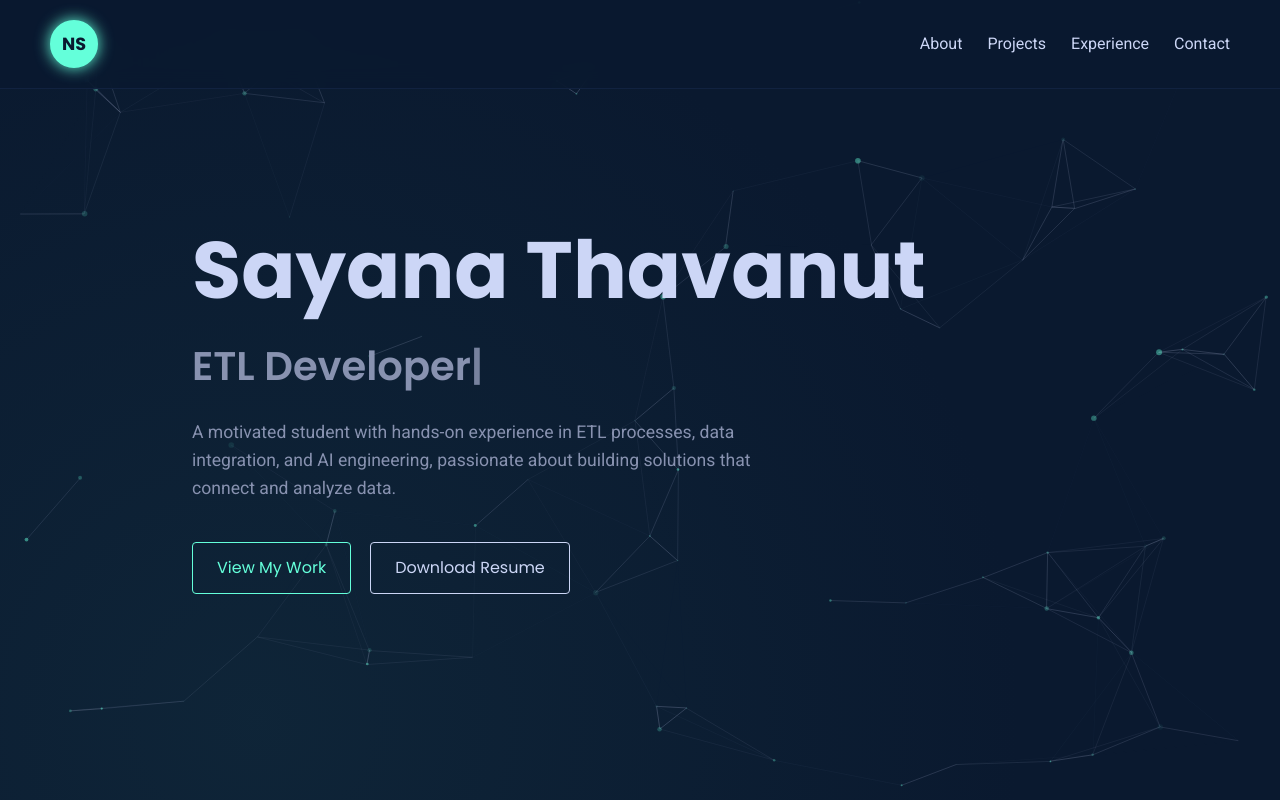
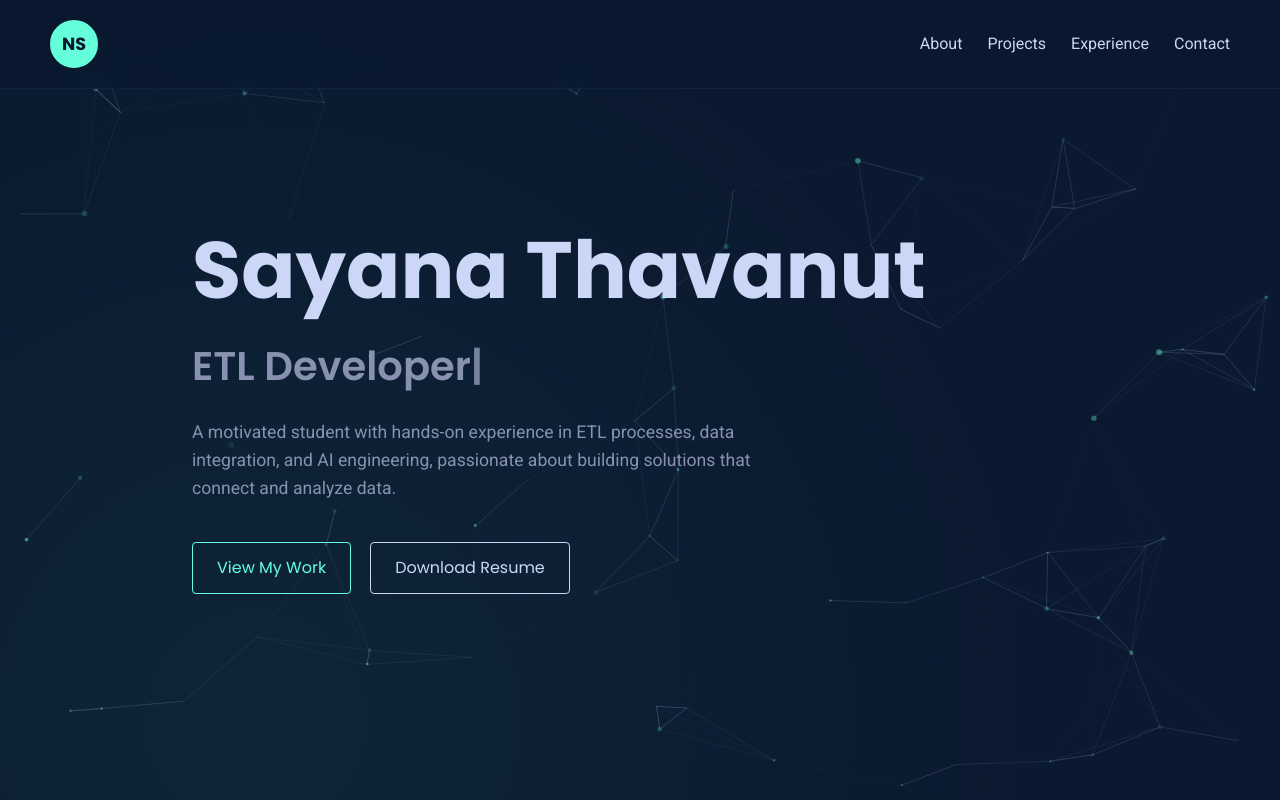
Before and after one commit to nutsayana/sayana-thavanut-website, a plain HTML site: page index.html in a window 1280 px wide. In both pictures the pointer is over the link "NS". Shown: the top 800 px of the page. Drawn offline with nearby package versions, Linux system fonts and the light colour scheme.

Commit message:
fix hover

```diff
--- a/style.css
+++ b/style.css
@@ -17,6 +17,8 @@ nav { display: flex; justify-content: space-between; align-items: center; }
 
 /* This is the main style for the circle and text */
 /* Find your existing .logo style and add the new line */
+/* ==== START: Corrected Monogram Logo Style ==== */
+
 .logo {
     width: 48px;
     height: 48px;
@@ -29,17 +31,18 @@ nav { display: flex; justify-content: space-between; align-items: center; }
     font-size: 1.1rem;
     font-weight: 700;
     font-family: var(--font-primary);
+    /* This makes the hover effect smooth */
     transition: background-color 0.3s ease, color 0.3s ease;
-    text-decoration: none; /* ADD THIS LINE to remove the underline */
+    text-decoration: none;
 }
 
-/* This creates the professional hover effect */
+/* This is the corrected, single hover effect */
 .logo:hover {
+    background-color: var(--primary-color); /* Fills the circle */
+    color: var(--bg-color); /* Inverts the text color */
+}
 
-   background-color: var(--primary-color); /* Fills the circle with neon cyan */
-    color: var(--bg-color); /* Makes the "ST" text dark, matching the site background */
-    box-shadow: 0 0 15px var(--primary-color);
-}
+/* ==== END: Corrected Monogram Logo Style ==== */
 
 /* ==== END: New Monogram Logo Style ==== */
 .nav-links { list-style: none; display: flex; gap: 25px; }
```
